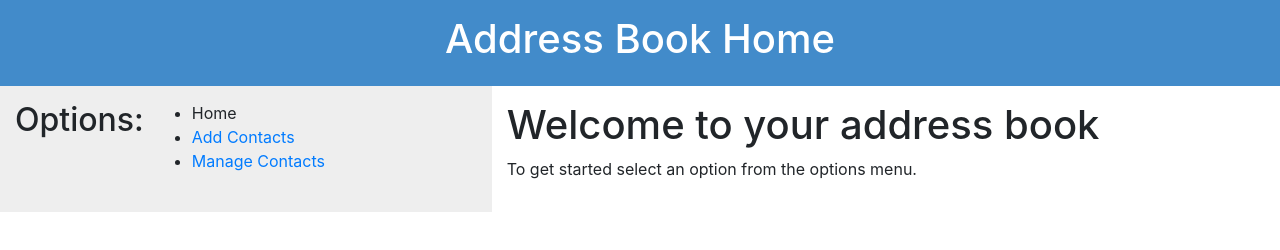
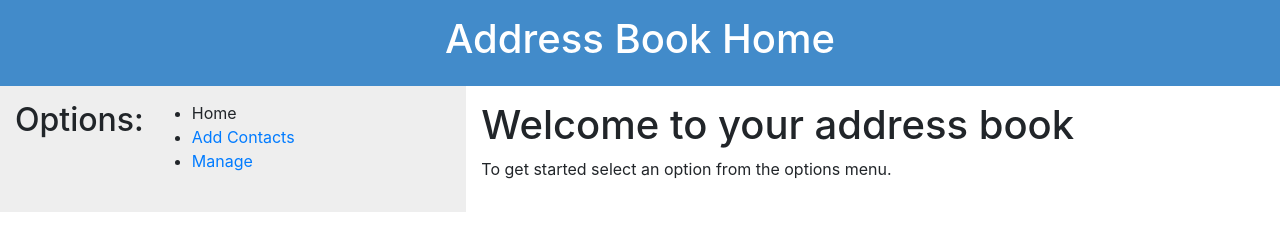
Before and after one commit to circletes/address-book, a website: page views/index.html in a window 1280 px wide. Drawn offline with nearby package versions, Linux system fonts and the light colour scheme.

Commit message:
change index.html

```diff
--- a/views/index.html
+++ b/views/index.html
@@ -64,7 +64,7 @@
             <ul>
                 <li>Home</a></li>
                 <li><a href="addContacts">Add Contacts</a></li>
-                <li><a href="viewContacts">Manage Contacts</a></li>
+                <li><a href="viewContacts">Manage</a></li>
             </ul>
         </nav>
 
```
